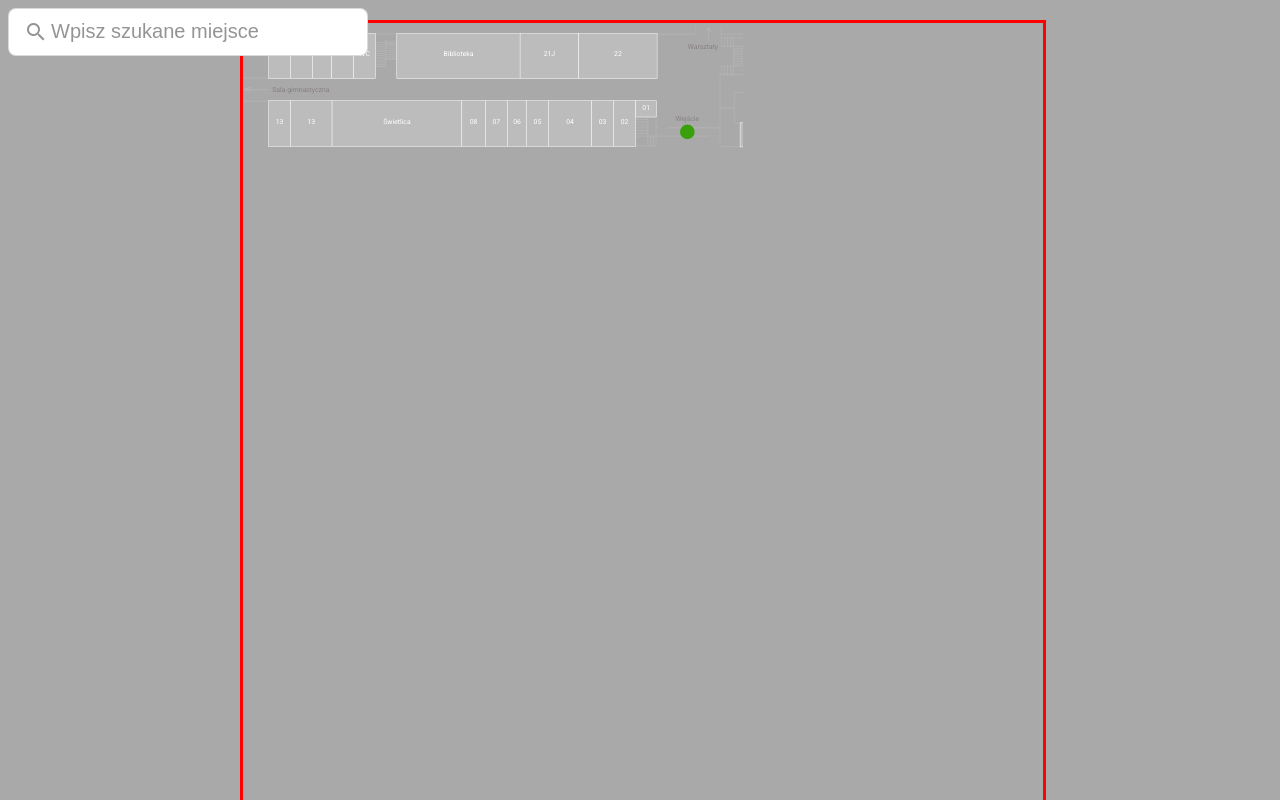
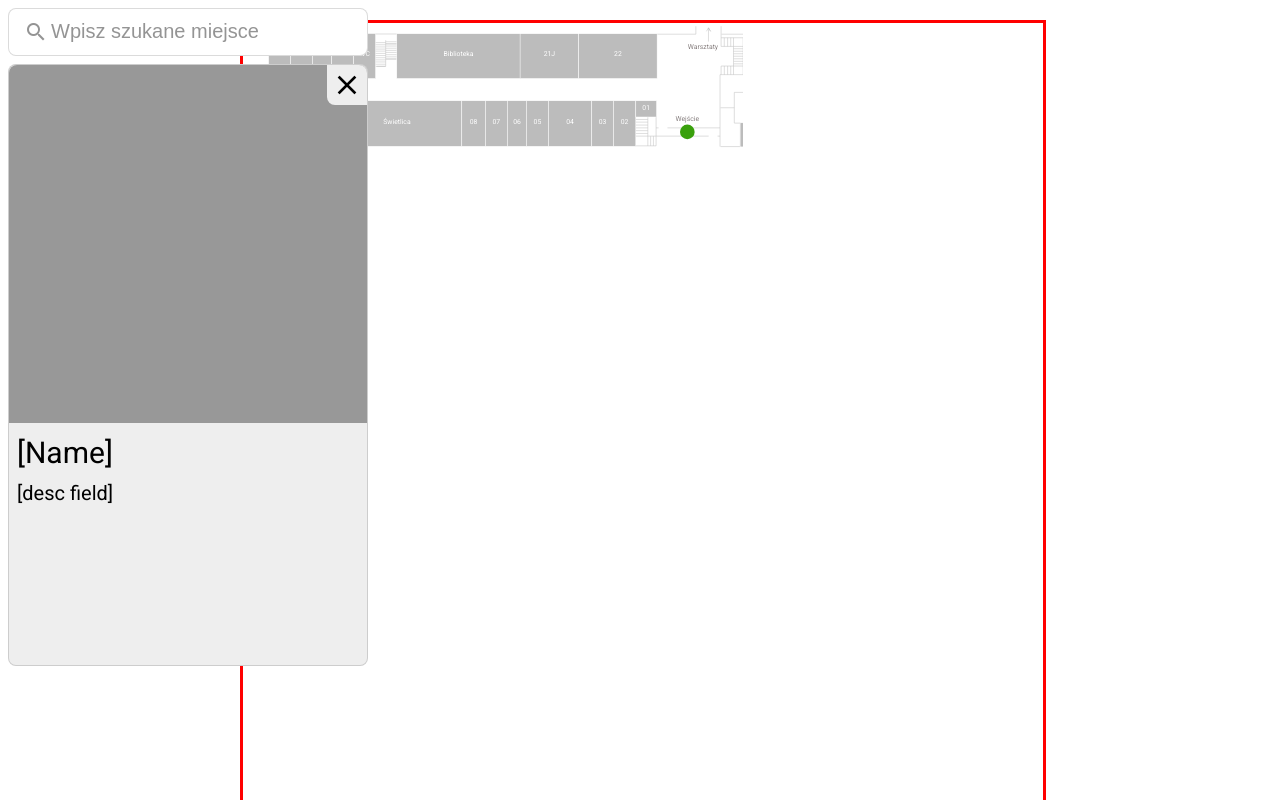
Before and after one commit to JanKozub/SchoolMap, an Angular app: page /floor-zero in a window 1280 px wide. Built offline with nearby package versions, Linux system fonts and the light colour scheme.

Commit message:
-Added basic styling to detail window

```diff
--- a/src/app/app.component.css
+++ b/src/app/app.component.css
@@ -4,7 +4,7 @@
   position: absolute;
   overflow: hidden;
   z-index: 0;
-  background-color: darkgray;
+  background-color: #FFFFFF;
 }
 
 .object {
@@ -21,12 +21,3 @@
   -webkit-user-select: none;
   -ms-user-select: none;
 }
-
-#pink {
-  width: 5px;
-  height: 5px;
-  background-color: deeppink;
-  position: absolute;
-  left: 50vw;
-  top: 50vh;
-}
--- a/src/app/app.component.html
+++ b/src/app/app.component.html
@@ -7,3 +7,4 @@
     <router-outlet></router-outlet>
   </div>
 </div>
+<app-details-field></app-details-field>
--- a/src/app/app.component.ts
+++ b/src/app/app.component.ts
@@ -17,8 +17,6 @@ export class AppComponent implements OnInit, AfterViewInit, OnDestroy {
   mouseDownStatus = false;
   clickSwitch = false;
 
-  private currentX = 0;
-  private currentY = 0;
   private startX = 0;
   private startY = 0;
   private offsetX = 0;
@@ -53,35 +51,35 @@ export class AppComponent implements OnInit, AfterViewInit, OnDestroy {
   }
 
   onMouseMove(ev: any): void {
-    this.currentX = ev.clientX;
-    this.currentY = ev.clientY;
+    const currentX = ev.clientX;
+    const currentY = ev.clientY;
 
     if (this.mouseDownStatus === true) { // If mouse left is down
       this.counter++;
 
       if (this.counter === 1) { // Get Mouse position at the start
-        this.startX = this.currentX;
-        this.startY = this.currentY;
+        this.startX = currentX;
+        this.startY = currentY;
         this.offsetX = this.getObjLeft();
         this.offsetY = this.getObjTop();
       }
 
-      if (this.startX !== this.currentX && this.startY !== this.currentY) { // If mouse is moving then calculate new img position
-        const newLeft = this.offsetX + this.currentX - this.startX;
-        const newTop = this.offsetY + this.currentY - this.startY;
+      if (this.startX !== currentX && this.startY !== currentY) { // If mouse is moving then calculate new img position
+        const newLeft = this.offsetX + currentX - this.startX;
+        const newTop = this.offsetY + currentY - this.startY;
 
         // if object is in frame then =>
         if (newTop > this.getObjSize().h / -2 && newTop + this.getObjSize().h < this.maxY + this.getObjSize().h / 2) {
           this.setObjTop(newTop);
         } else {
-          this.startY = this.currentY;
+          this.startY = currentY;
           this.offsetY = this.getObjTop();
         }
 
         if (newLeft > this.getObjSize().w / -2 && newLeft + this.getObjSize().w < this.maxX + this.getObjSize().w / 2) {
           this.setObjLeft(newLeft);
         } else {
-          this.startX = this.currentX;
+          this.startX = currentX;
           this.offsetX = this.getObjLeft();
         }
         // <=
--- a/src/app/database.json
+++ b/src/app/database.json
@@ -4,6 +4,7 @@
     "ids": [
       "212event"
     ],
+    "description": "Szkola srednia zsl jest jak nazwa wskazuje srednia",
     "route": "/"
   },
   {
@@ -12,6 +13,7 @@
       "test123",
       "174Gt"
     ],
+    "description": "parter ma fajne kanapy",
     "route": "/floor-zero"
   },
   {
@@ -21,6 +23,7 @@
       "176inactiveGt",
       "212event"
     ],
+    "description": "Ktos tu cwiczy?",
     "route": "/"
   }
 ]
--- a/src/app/details-field/details-field.component.css
+++ b/src/app/details-field/details-field.component.css
@@ -0,0 +1,72 @@
+#details-wrapper {
+  width: 358px;
+  height: 600px;
+  background-color: #eeeeee;
+  position: absolute;
+  top: 64px;
+  left: 8px;
+  border-radius: 8px;
+  border: 1px rgba(0, 0, 0, 0.14) solid;
+  z-index: 100;
+}
+
+#close-field {
+  width: 40px;
+  height: 40px;
+  position: relative;
+  left: 318px;
+  border-top-right-radius: 8px;
+  border-bottom-left-radius: 8px;
+  background-color: #eeeeee;
+  z-index: 100;
+}
+
+#close-icon {
+  font-size: 32px;
+  position: relative;
+  top: 4px;
+  left: 4px;
+  cursor: pointer;
+}
+
+#main-img {
+  width: 358px;
+  height: 358px;
+  position: relative;
+  top: -40px;
+  background-color: #989898;
+  border-top-left-radius: 8px;
+  border-top-right-radius: 8px;
+}
+
+#title-wrapper {
+  width: 358px;
+  height: 60px;
+  position: relative;
+  left: 8px;
+  top: -40px;
+  /*background-color: yellow;*/
+  user-select: none;
+}
+
+#title-field {
+  height: 60px;
+  font-size: 30px;
+  margin: 0;
+  padding-top: 20px;
+}
+
+#desc-wrapper {
+  height: 182px;
+  position: relative;
+  left: 8px;
+  top: -40px;
+  /*background-color: yellowgreen;*/
+  border-bottom-right-radius: 8px;
+  border-bottom-left-radius: 8px;
+  user-select: none;
+}
+
+#desc-field {
+  font-size: 20px;
+}
--- a/src/app/details-field/details-field.component.html
+++ b/src/app/details-field/details-field.component.html
@@ -1 +1,12 @@
-<p>details-field works!</p>
+<div id="details-wrapper">
+  <div id="close-field">
+    <i class="material-icons" id="close-icon">close</i>
+  </div>
+  <div id="main-img"></div>
+  <div id="title-wrapper">
+    <p id="title-field">[Name]</p>
+  </div>
+  <div id="desc-wrapper">
+    <p id="desc-field">[desc field]</p>
+  </div>
+</div>
--- a/src/app/search-bar/search-bar.component.css
+++ b/src/app/search-bar/search-bar.component.css
@@ -65,7 +65,7 @@
 }
 
 @media screen and (max-width: 750px) {
-  #wrapper {
+  #main-wrapper {
     width: 100vw;
     background-color: white;
   }
```
